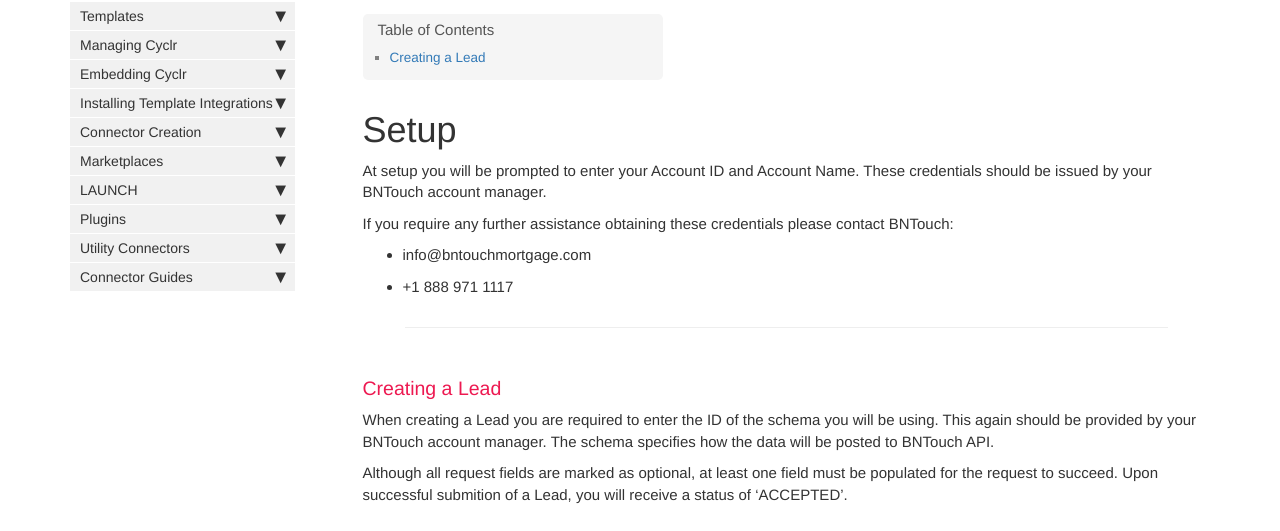
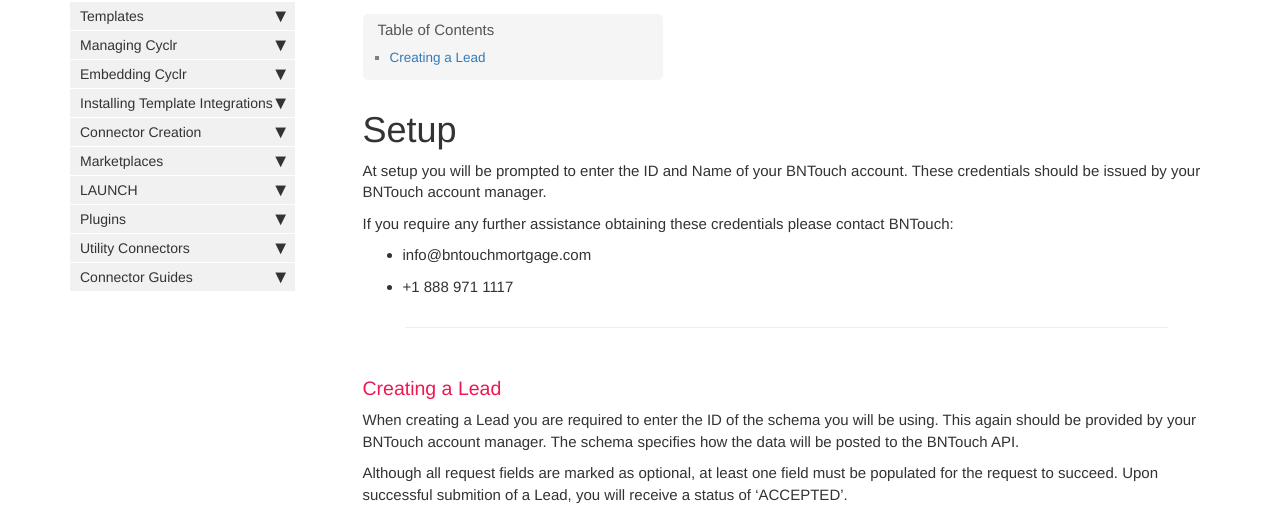
Before and after one commit to sneakysneak/docs, a Jekyll site: the page built from pages/connector-authentication/bntouch_docs.md, in a window 1280 px wide. Shown: the part 127-658 px from the top of the page. Built offline with Jekyll 4.4.1, drawn with Linux system fonts in a browser that asks for light colours; nearby versions of some CDN libraries; comment, search, counter and statistics services are not loaded.

Commit message:
rewording

```diff
--- a/pages/connector-authentication/bntouch_docs.md
+++ b/pages/connector-authentication/bntouch_docs.md
@@ -7,7 +7,7 @@ tags: [connector]
 
 # Setup
 
-At setup you will be prompted to enter your Account ID and Account Name. These credentials should be issued by your BNTouch account manager.
+At setup you will be prompted to enter the ID and Name of your BNTouch account. These credentials should be issued by your BNTouch account manager.
 
 If you require any further assistance obtaining these credentials please contact BNTouch:
 
@@ -18,6 +18,6 @@ If you require any further assistance obtaining these credentials please contact
 
 ### Creating a Lead
 
-When creating a Lead you are required to enter the ID of the schema you will be using. This again should be provided by your BNTouch account manager. The schema specifies how the data will be posted to BNTouch API.
+When creating a Lead you are required to enter the ID of the schema you will be using. This again should be provided by your BNTouch account manager. The schema specifies how the data will be posted to the BNTouch API.
 
 Although all request fields are marked as optional, at least one field must be populated for the request to succeed. Upon successful submition of a Lead, you will receive a status of 'ACCEPTED'.
```
